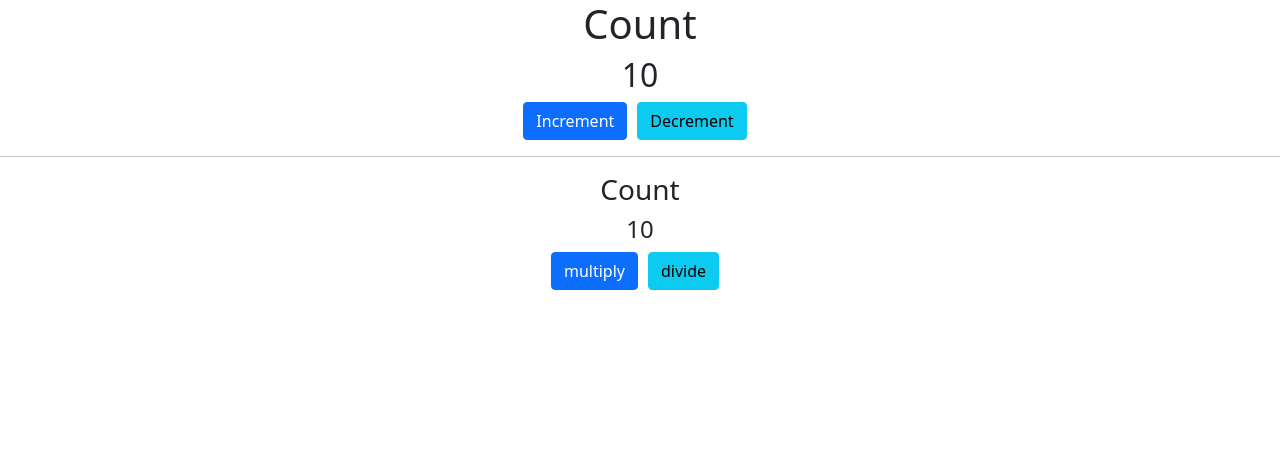
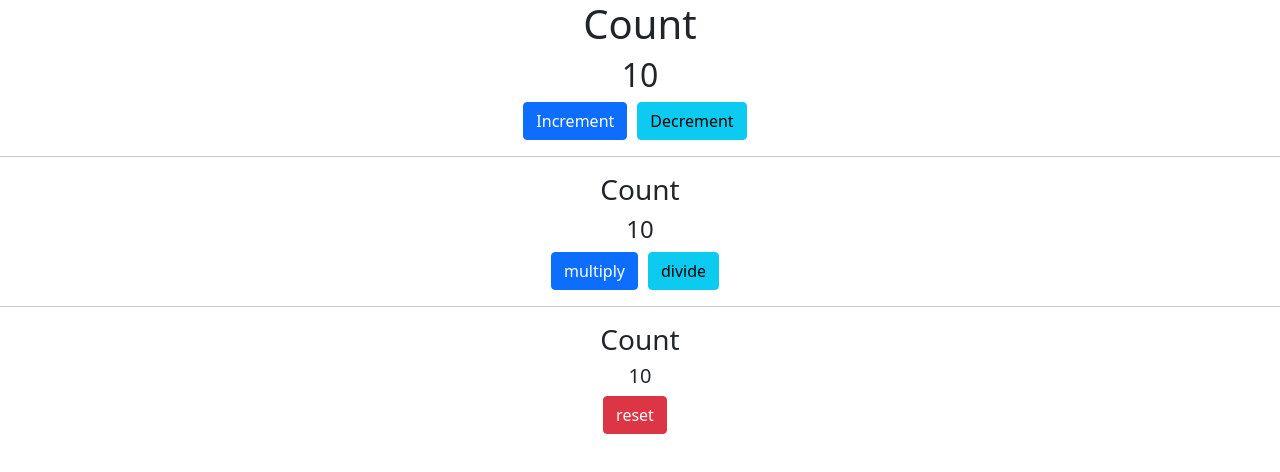
Before and after one commit to KraySe/ng-redux-app, an Angular app: page / in a window 1280 px wide. Shown: the top 472 px of the page. Built offline with nearby package versions, Linux system fonts and the light colour scheme.

Commit message:
integration new component

```diff
--- a/src/app/contador/hijo/hijo.component.html
+++ b/src/app/contador/hijo/hijo.component.html
@@ -12,3 +12,11 @@
     </button>
   </div>
 </div>
+
+<hr>
+
+<div class="row text-center">
+  <div class="col">
+    <app-nieto [count]="count" (changeCount)="reset($event)"></app-nieto>
+  </div>
+</div>
--- a/src/app/contador/hijo/hijo.component.ts
+++ b/src/app/contador/hijo/hijo.component.ts
@@ -29,4 +29,9 @@ export class HijoComponent implements OnInit {
     this.changeCount.emit(this.count);
   }
 
+  public reset(count: number) {
+    this.count = count;
+    this.changeCount.emit(this.count);
+  }
+
 }
--- a/src/app/contador/nieto/nieto.component.html
+++ b/src/app/contador/nieto/nieto.component.html
@@ -1 +1,10 @@
-<p>nieto works!</p>
+<h3>Count</h3>
+<h5>{{ count }}</h5>
+
+<div class="row text-center">
+  <div class="col">
+    <button (click)="reset()" class="btn btn-danger">
+      reset
+    </button>
+  </div>
+</div>
--- a/src/app/contador/nieto/nieto.component.ts
+++ b/src/app/contador/nieto/nieto.component.ts
@@ -1,4 +1,4 @@
-import { Component, OnInit } from '@angular/core';
+import { Component, EventEmitter, Input, OnInit, Output } from '@angular/core';
 
 @Component({
   selector: 'app-nieto',
@@ -8,9 +8,20 @@ import { Component, OnInit } from '@angular/core';
 })
 export class NietoComponent implements OnInit {
 
+  @Input()
+  count!: number;
+
+  @Output()
+  changeCount = new EventEmitter<number>();
+
   constructor() { }
 
   ngOnInit(): void {
   }
 
+  public reset() {
+    this.count = 0;
+    this.changeCount.emit(this.count);
+  }
+
 }
```
